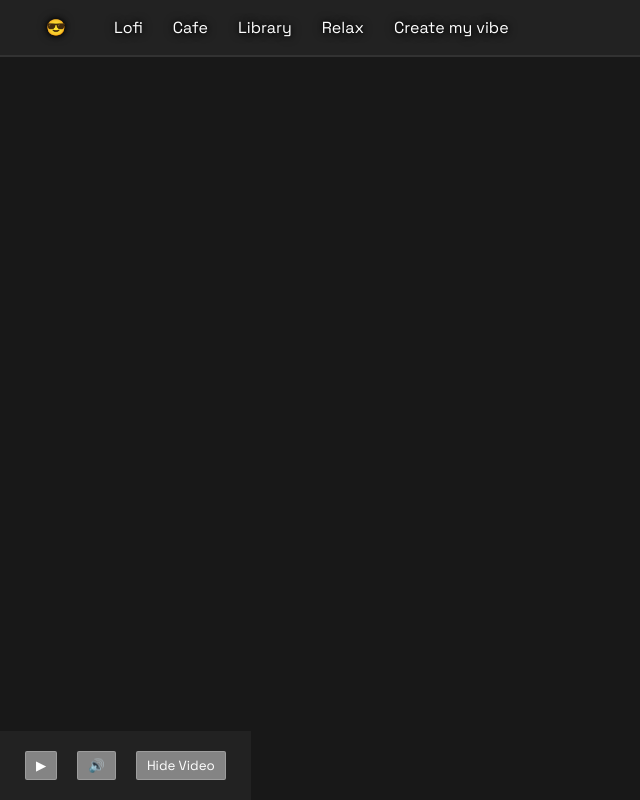
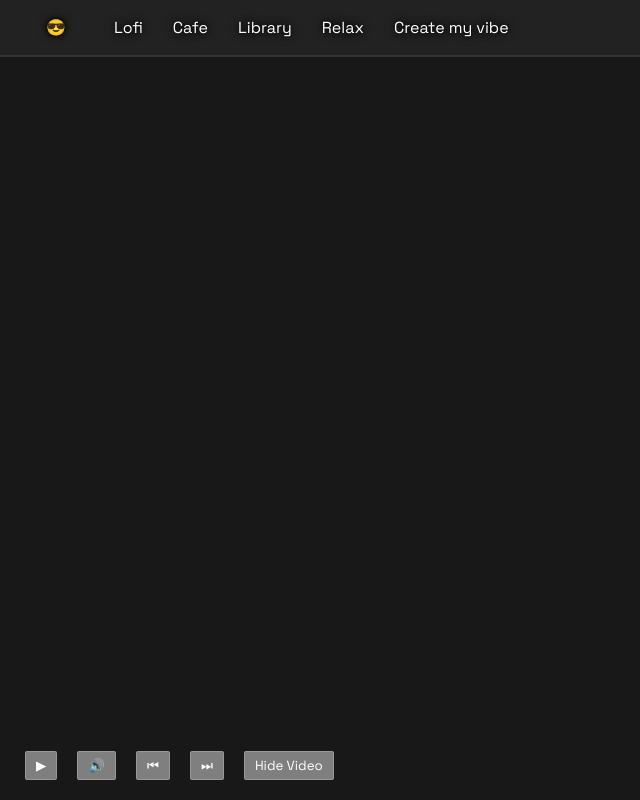
Before and after one commit to divasgt/zenstation, a React (Vite) app: page / in a window 1280 px wide. Both pictures are taken after a click on the link "Lofi". Shown: the whole page, without its empty margins (0-640 px from the left). Built offline with nearby package versions, Linux system fonts and the light colour scheme.

Commit message:
Implemented previous and next buttons

```diff
--- a/src/App.jsx
+++ b/src/App.jsx
@@ -29,7 +29,7 @@ export default function App() {
   useEffect(() => {
     if (theme==="default") setYtLink(randomVideo)
     else if (theme!=="custom") setYtLink(themesLinks[theme][currentIndex])
-  },[theme])
+  },[theme, currentIndex])
 
   // load YouTube script
   useEffect(() => {
@@ -119,6 +119,24 @@ export default function App() {
     setIsMuted(prev => !prev)
   }
 
+  function handleNextOrPrevious(event) {
+    if (event==="previous") {
+      // check if currentIndex is 0
+      if (currentIndex === 0) {
+        setCurrentIndex(themesLinks[theme].length - 1)
+      } else {
+        setCurrentIndex(prev => prev-1)
+      }
+    } else if (event==="next") {
+      // check if currentIndex is last index of current theme's array
+      if (currentIndex === themesLinks[theme].length - 1) {
+        setCurrentIndex(0)
+      } else {
+        setCurrentIndex(prev => prev+1)
+      }
+    }
+  }
+
 
   return (
   <>
@@ -149,6 +167,8 @@ export default function App() {
       <div className="player-controls">
         <button onClick={togglePlay}>{isPlaying ? "⏸" : "▶"}</button>
         <button onClick={toggleMute}>{isMuted ? "🔇" : "🔊"}</button>
+        <button onClick={() => handleNextOrPrevious("previous")}>⏮</button>
+        <button onClick={() => handleNextOrPrevious("next")}>⏭</button>
         <button onClick={() => setIsHidden(prev => !prev)}>{isHidden ? "Unhide Video" : "Hide Video"}</button>
       </div>
 
--- a/src/index.css
+++ b/src/index.css
@@ -101,7 +101,7 @@ section.enter-link-section > .input-and-btn-div {
   margin-top: 40px;
   gap: 20px;
 
-  background-color: #222222;
+  /* background-color: #222222; */
 }
 
 .player-controls > button {
```
